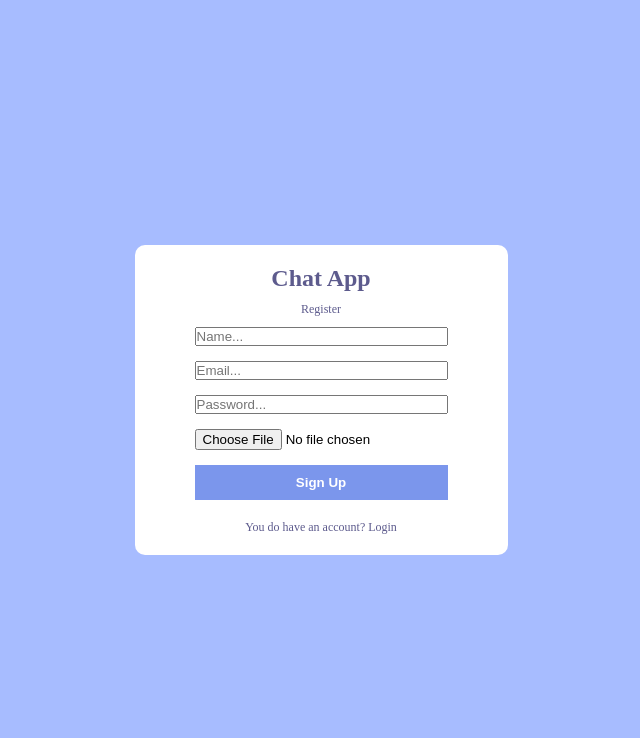
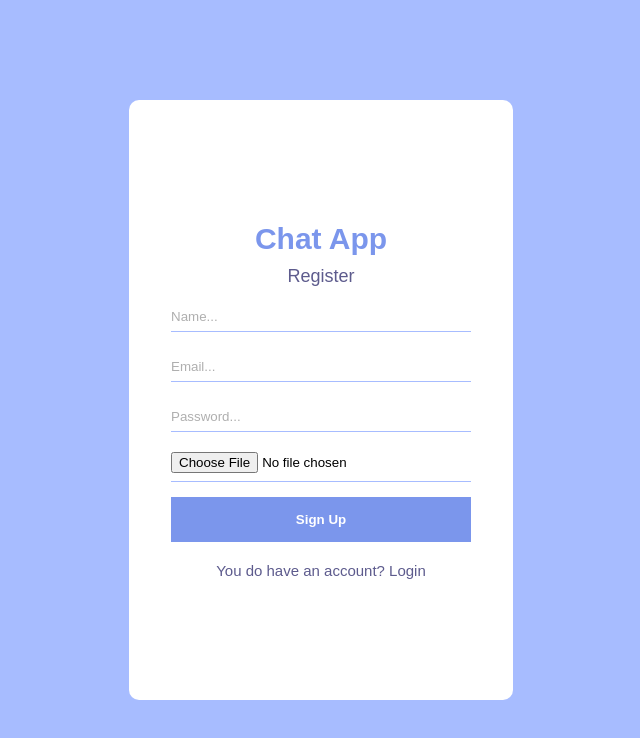
Before and after one commit to Tiaguh/Chat, a React (Create React App) app: page / in a window 1280 px wide. Shown: the top 738 px of the page, without its empty margins (319-959 px from the left). Built offline with nearby package versions, Linux system fonts and the light colour scheme.

Commit message:
creating login page and fixing bugs

```diff
--- a/src/style.scss
+++ b/src/style.scss
@@ -9,25 +9,31 @@
     background-color: #a7bcff;
 
     .form-wrapper {
+        width: 30vw;
+        height: 75vh;
+
         display: flex;
         flex-direction: column;
         align-items: center;
+        justify-content: center;
 
         gap: 10px;
 
         background-color: #FFF;
-        padding: 20px 60px;
 
         border-radius: 10px;
 
         .logo {
+            font-family: Arial, Helvetica, sans-serif;
             font-weight: bold;
-            font-size: 24px;
-            color: #5d5b8d;
+            font-size: 30px;
+
+            color: #7b96ec;
         }
 
         .title {
-            font-size: 12px;
+            font-family: Arial, Helvetica, sans-serif;
+            font-size: 18px;
             color: #5d5b8d;
         }
 
@@ -36,12 +42,14 @@
             flex-direction: column;
             gap: 15px;
 
-            .input {
-                width: 250px;
+            input {
+                width: 300px;
+                height: 30px;
 
                 border: none;
                 border-bottom: 1px solid #a7bcff;
-                padding: 15px;
+
+                margin-top: 5px;
 
                 &::placeholder {
                     color: #afafaf;
@@ -49,17 +57,23 @@
             }
 
             button {
-                background-color: #7b96ec;
-                color: #FFF;
+                width: 300px;
+                height: 45px;
+
                 padding: 10px;
                 font-weight: bold;
                 border: none;
                 border: 15px;
                 cursor: pointer;
+                color: #FFF;
+                background-color: #7b96ec;
             }
-        } p {
+        }
+
+        p {
+            font-family: Arial, Helvetica, sans-serif;
+            font-size: 15px;
             color: #5d5b8d;
-            font-size: 12px;
             margin-top: 10px;
         }
     }
```
Also changed, not shown: src/Pages/Login.jsx (+21 -0 lines).
